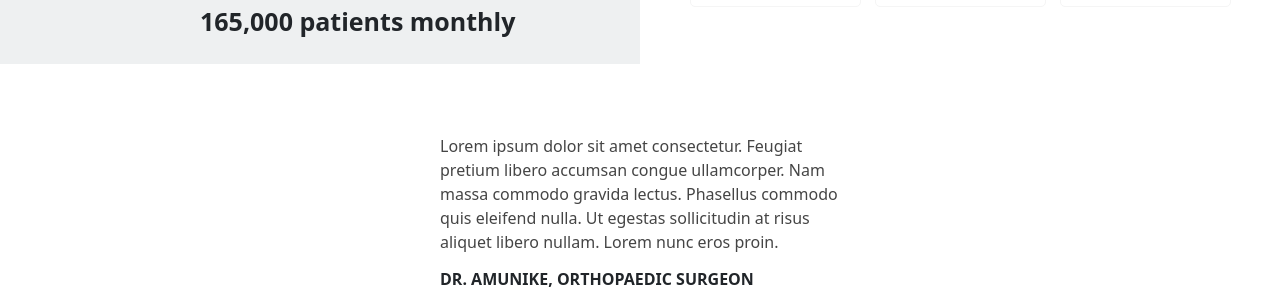
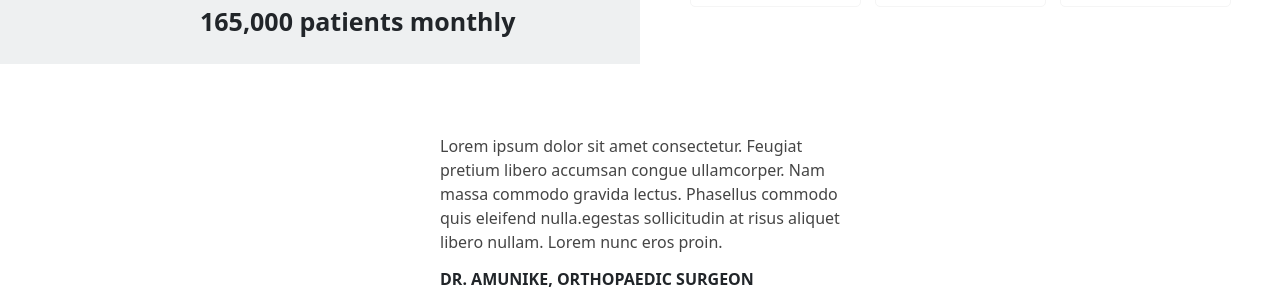
Before and after one commit to Devjulesoti/helium-health-project, a React (Create React App) app: page / in a window 1280 px wide. Shown: the part 2300-2600 px from the top of the page. Built offline with nearby package versions, Linux system fonts and the light colour scheme.

Commit message:
third commit

```diff
--- a/src/Components/Lsection4.jsx
+++ b/src/Components/Lsection4.jsx
@@ -12,7 +12,7 @@ const Lsection4 = () => {
         <p style={{ color: "#454545" }}>
           Lorem ipsum dolor sit amet consectetur. Feugiat pretium libero
           accumsan congue ullamcorper. Nam massa commodo gravida lectus.
-          Phasellus commodo quis eleifend nulla. Ut egestas sollicitudin at
+          Phasellus commodo quis eleifend nulla.egestas sollicitudin at
           risus aliquet libero nullam. Lorem nunc eros proin.
         </p>
         <h6>DR. AMUNIKE, ORTHOPAEDIC SURGEON</h6>
```
